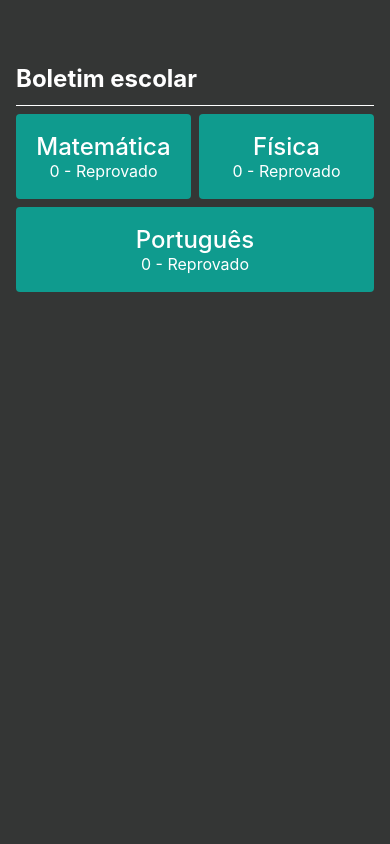
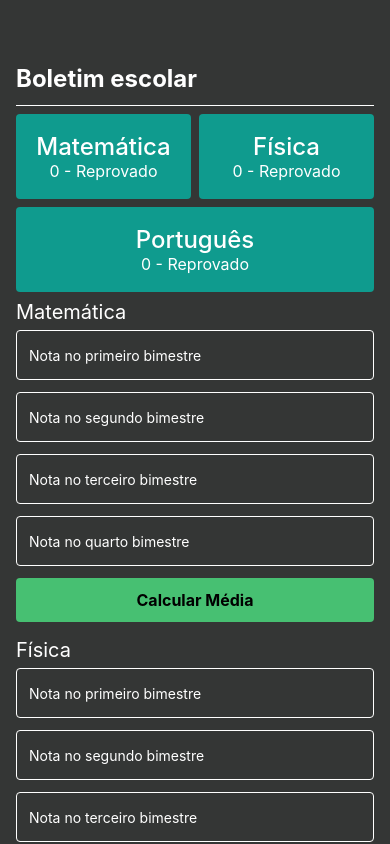
Before and after one commit to jhonataT/challengesApp-react-native, a React Native app: screen /SchoolReport in a window 390 px wide. Built offline with nearby package versions, Linux system fonts and the light colour scheme.

Commit message:
Finishing schoolReport screen

```diff
--- /dev/null
+++ b/src/components/Input/index.js
@@ -0,0 +1,10 @@
+import { TextInput } from "react-native"
+import { styles } from "./styles"
+
+export const Input = (props) => {
+    return <TextInput
+        {...props}
+        placeholderTextColor='#fff'
+        style={styles.container}
+    />
+}
--- /dev/null
+++ b/src/components/Input/styles.js
@@ -0,0 +1,15 @@
+import { StyleSheet } from "react-native";
+
+export const styles = StyleSheet.create({
+    container: {
+        height: 50,
+        borderColor: '#fff',
+        borderWidth: 1,
+
+        marginVertical: 6,
+        paddingHorizontal: 12,
+        borderRadius: 4,
+
+        color: '#fff',
+    }
+});
--- a/src/screens/SchoolReportScreen/index.js
+++ b/src/screens/SchoolReportScreen/index.js
@@ -1,19 +1,154 @@
-import { StatusBar,  View } from "react-native";
+import {
+    FlatList,
+    Text,
+    TouchableOpacity,
+    View
+} from "react-native";
 import { styles } from "./styles";
 import { Header } from "../../components/Header";
 import { CardInfo } from "../../components/CardInfo";
+import { Input } from "../../components/Input";
+import { useState } from "react";
 
-const statusBarHeight = StatusBar.currentHeight ? StatusBar.currentHeight + 22 : 64;
+const formInputList = [
+    { id: 1, title: 'Matemática', placeholder: 'Nota no primeiro bimestre', name: 'resultMath1' },
+    { id: 2, title: null, placeholder: 'Nota no segundo bimestre', name: 'resultMath2' },
+    { id: 3, title: null, placeholder: 'Nota no terceiro bimestre', name: 'resultMath3' },
+    { id: 4, title: null, placeholder: 'Nota no quarto bimestre', name: 'resultMath4', mean: 'mathMean' },
+    { id: 5, title: 'Física', placeholder: 'Nota no primeiro bimestre', name: 'resultPh1' },
+    { id: 6, title: null, placeholder: 'Nota no segundo bimestre', name: 'resultPh2' },
+    { id: 7, title: null, placeholder: 'Nota no terceiro bimestre', name: 'resultPh3' },
+    { id: 8, title: null, placeholder: 'Nota no quarto bimestre', name: 'resultPh4', mean: 'phMean' },
+    { id: 9, title: 'Português', placeholder: 'Nota no primeiro bimestre', name: 'resultPor1' },
+    { id: 10, title: null, placeholder: 'Nota no segundo bimestre', name: 'resultPor2' },
+    { id: 11, title: null, placeholder: 'Nota no terceiro bimestre', name: 'resultPor3' },
+    { id: 12, title: null, placeholder: 'Nota no quarto bimestre', name: 'resultPor4', mean: 'portMean' },
+];
+
+const FormGroup = ({ data, handleChangeReport, handleSaveNewMean }) => {
+    return <View style={styles.formGroup}>
+        { data?.title && <Text style={styles.formTitle}>{data.title}</Text> }
+        <Input
+            placeholder={data.placeholder}
+            keyboardType='numeric'
+            onChangeText={(value) => handleChangeReport(data.name, value)}
+        />
+        {data.id % 4 === 0 && <TouchableOpacity
+            style={styles.buttonContainer}
+            onPress={() => handleSaveNewMean(data.mean)}
+        >
+            <Text style={styles.buttonLabel}>Calcular Média</Text>
+        </TouchableOpacity>}
+    </View>
+};
 
 export const SchoolReportScreen = () => {
+    const [schoolReportValues, setSchoolReportValues] = useState({
+        mathMean: 0,
+        phMean: 0,
+        portMean: 0
+    });
+
+    const handleChangeReport = (name, value) => {
+        setSchoolReportValues({
+            ...schoolReportValues,
+            [name]: value
+        });
+    }
+
+    const handleSaveNewMean = (value = 'mathMean') => {
+        if(value === 'mathMean') {
+            if(
+                !schoolReportValues.resultMath1 ||
+                !schoolReportValues.resultMath2 ||
+                !schoolReportValues.resultMath3 ||
+                !schoolReportValues.resultMath4
+            ) {
+                alert("Preencha todas as notas");
+                return;
+            }
+
+            const newMean = Number(schoolReportValues.resultMath1) +
+            Number(schoolReportValues.resultMath2) +
+            Number(schoolReportValues.resultMath3) +
+            Number(schoolReportValues.resultMath4);
+
+            setSchoolReportValues({
+                ...schoolReportValues,
+                [value]: newMean / 4
+            });
+        } else if(value === 'phMean') {
+            if(!schoolReportValues.resultPh1 ||
+                !schoolReportValues.resultPh2 ||
+                !schoolReportValues.resultPh3 ||
+                !schoolReportValues.resultPh4
+            ) {
+                alert("Preencha todas as notas");
+                return;
+            }
+
+            const newMean = Number(schoolReportValues.resultPh1) +
+            Number(schoolReportValues.resultPh2) +
+            Number(schoolReportValues.resultPh3) +
+            Number(schoolReportValues.resultPh4);
+
+            setSchoolReportValues({
+                ...schoolReportValues,
+                [value]: newMean / 4
+            });
+        } else if(value === 'portMean') {
+            if(
+                !schoolReportValues.resultPor1 ||
+                !schoolReportValues.resultPor2 ||
+                !schoolReportValues.resultPor3 ||
+                !schoolReportValues.resultPor4
+            ) {
+                alert("Preencha todas as notas");
+                return;
+            }
+
+            const newMean = Number(schoolReportValues.resultPor1) +
+            Number(schoolReportValues.resultPor2) +
+            Number(schoolReportValues.resultPor3) +
+            Number(schoolReportValues.resultPor4);
+
+            setSchoolReportValues({
+                ...schoolReportValues,
+                [value]: newMean / 4
+            });
+        }
+    }
+
     return <View style={styles.container}>
         <Header title='Boletim escolar'/>
         <View style={styles.cardsGroup}>
-            <CardInfo title='Matemática' subtitle='0 - Reprovado'/>
-            <CardInfo title='Física' subtitle='0 - Reprovado'/>
+            <CardInfo
+                title='Matemática'
+                subtitle={`${schoolReportValues.mathMean} - ${schoolReportValues.mathMean >= 7 ? 'Aprovado' : 'Reprovado'}`}
+            />
+            <CardInfo
+                title='Física'
+                subtitle={`${schoolReportValues.phMean} - ${schoolReportValues.phMean >= 7 ? 'Aprovado' : 'Reprovado'}`}
+            />
         </View>
         <View style={styles.cardsGroup}>
-            <CardInfo title='Português' subtitle='0 - Reprovado'/>
+            <CardInfo
+                title='Português'
+                subtitle={`${schoolReportValues.portMean} - ${schoolReportValues.portMean >= 7 ? 'Aprovado' : 'Reprovado'}`}
+            />
         </View>
+        <FlatList
+            style={styles.list}
+            data={formInputList}
+            keyExtractor={row => String(row?.id)}
+            showsVerticalScrollIndicator={false}
+            renderItem={({ item }) => <FormGroup
+                data={item}
+                {...{
+                    handleChangeReport,
+                    handleSaveNewMean
+                }}
+            />}
+        />
     </View>
 }
--- a/src/screens/SchoolReportScreen/styles.js
+++ b/src/screens/SchoolReportScreen/styles.js
@@ -2,11 +2,37 @@ import { StatusBar, StyleSheet } from "react-native";
 
 export const styles = StyleSheet.create({
     container: {
+        flex: 1,
         justifyContent: 'center',
         paddingHorizontal: 16,
     },
     cardsGroup: {
         flexDirection: 'row',
         gap: 8
+    },
+    list: {
+        flex: 1,
+        paddingBottom: 12
+    },
+    formGroup: {
+        flex: 1,
+    },
+    formTitle: {
+        fontSize: 20,
+        color: '#fff',
+        marginTop: 8
+    },
+    buttonContainer: {
+        backgroundColor: '#47C072',
+        padding: 12,
+        borderRadius: 4,
+        alignItems: 'center',
+        justifyContent: 'center',
+        marginTop: 6,
+        marginBottom: 8
+    },
+    buttonLabel: {
+        fontSize: 16,
+        fontWeight: 'bold',
     }
 });
```
